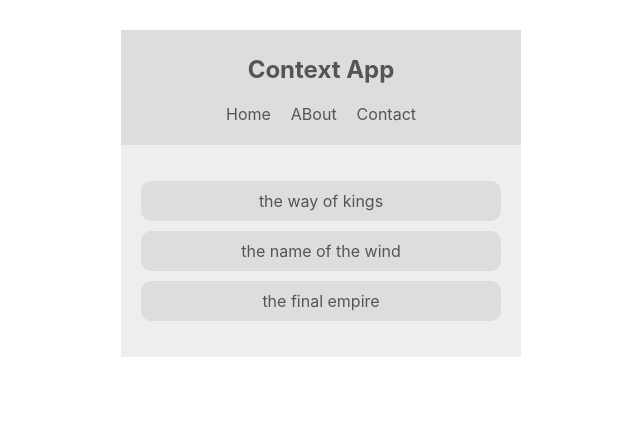
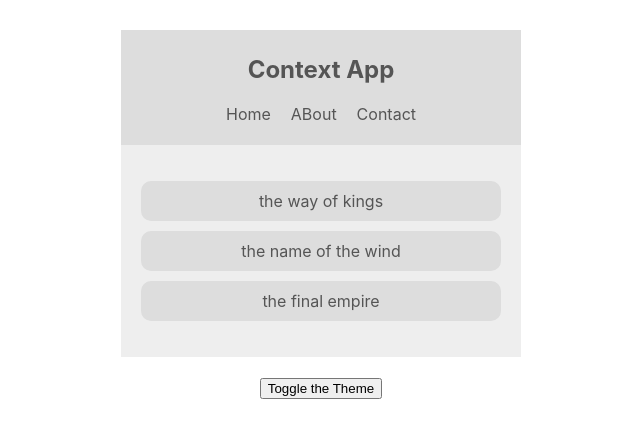
Before and after one commit to tenthin/project-todolist, a React (Create React App) app: page / in a window 1280 px wide. Shown: the top 438 px of the page, without its empty margins (319-959 px from the left). Built offline with nearby package versions, Linux system fonts and the light colour scheme.

Commit message:
toggle to change theme

```diff
--- a/src/App.js
+++ b/src/App.js
@@ -1,6 +1,7 @@
 import React from "react";
 import BookList from "./components/BookList";
 import Navbar from "./components/Navbar";
+import ThemeToggle from "./components/ThemeToggle";
 import ThemeContextProvider from "./contexts/ThemeContext";
 
 function App() {
@@ -9,6 +10,7 @@
       <ThemeContextProvider>
         <Navbar/>
         <BookList/>
+        <ThemeToggle/>
       </ThemeContextProvider>
     </div>
   );
--- a/src/components/Navbar.js
+++ b/src/components/Navbar.js
@@ -2,12 +2,12 @@
 import { ThemeContext } from '../contexts/ThemeContext';
 
 class Navbar extends Component {
-    static contextType = ThemeContext;
     render() {
-        console.log(this.context);
-        const { isLightTheme, light, dark } = this.context;
+        return (
+            <ThemeContext.Consumer>{(context) => {
+                const { isLightTheme, light, dark } = context;
                 const theme = isLightTheme ? light : dark;
-        return (
+                return(
                     <nav style={{ background: theme.ui, color: theme.syntax}}>
                         <h1>Context App</h1>
                         <ul>
@@ -17,6 +17,8 @@
                         </ul>
                     </nav>
                 )
+            }}</ThemeContext.Consumer>
+        )
     }
 }
 
--- /dev/null
+++ b/src/components/ThemeToggle.js
@@ -0,0 +1,14 @@
+import React, { Component } from 'react';
+import { ThemeContext } from '../contexts/ThemeContext';
+
+class ThemeToggle extends React.Component {
+    static contextType = ThemeContext;
+    render() {
+        const {toggleTheme} = this.context;
+        return(
+            <button onClick={toggleTheme}>Toggle the Theme</button>
+        );
+    }
+}
+
+export default ThemeToggle;
--- a/src/contexts/ThemeContext.js
+++ b/src/contexts/ThemeContext.js
@@ -8,9 +8,12 @@
         light: {syntax:'#555', ui: '#ddd', bg: '#eee'},
         dark: { syntax:'#ddd',ui:'#333',bg:'#555'}
     }
+    toggleTheme = () => {
+        this.setState({ isLightTheme: !this.state.isLightTheme})
+    }
     render() {
         return (
-            <ThemeContext.Provider value={{...this.state}}>
+            <ThemeContext.Provider value={{...this.state, toggleTheme: this.toggleTheme}}>
                 {this.props.children}
             </ThemeContext.Provider>
         )
```
Lines whose indentation alone changed are shown as unchanged.
